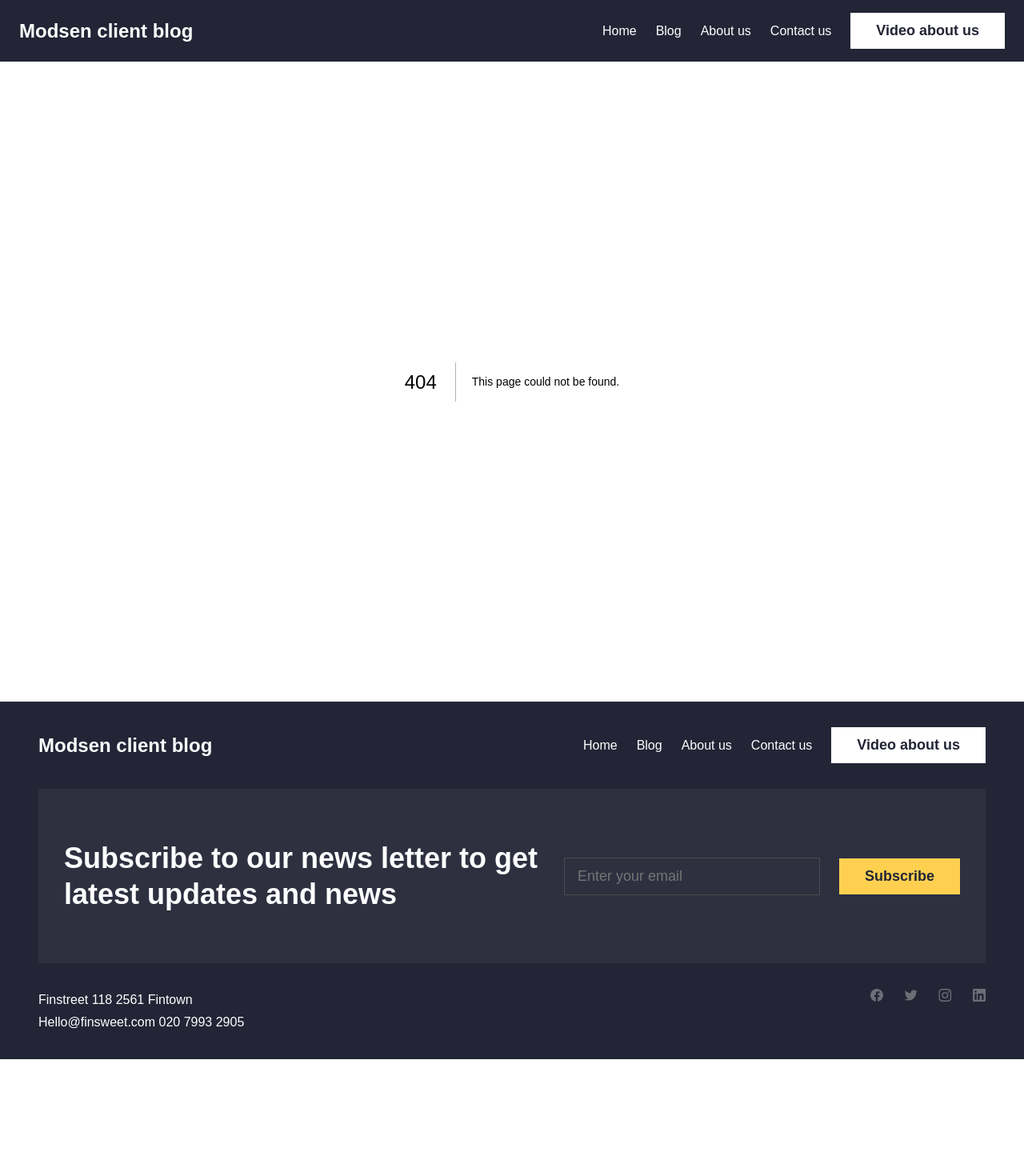
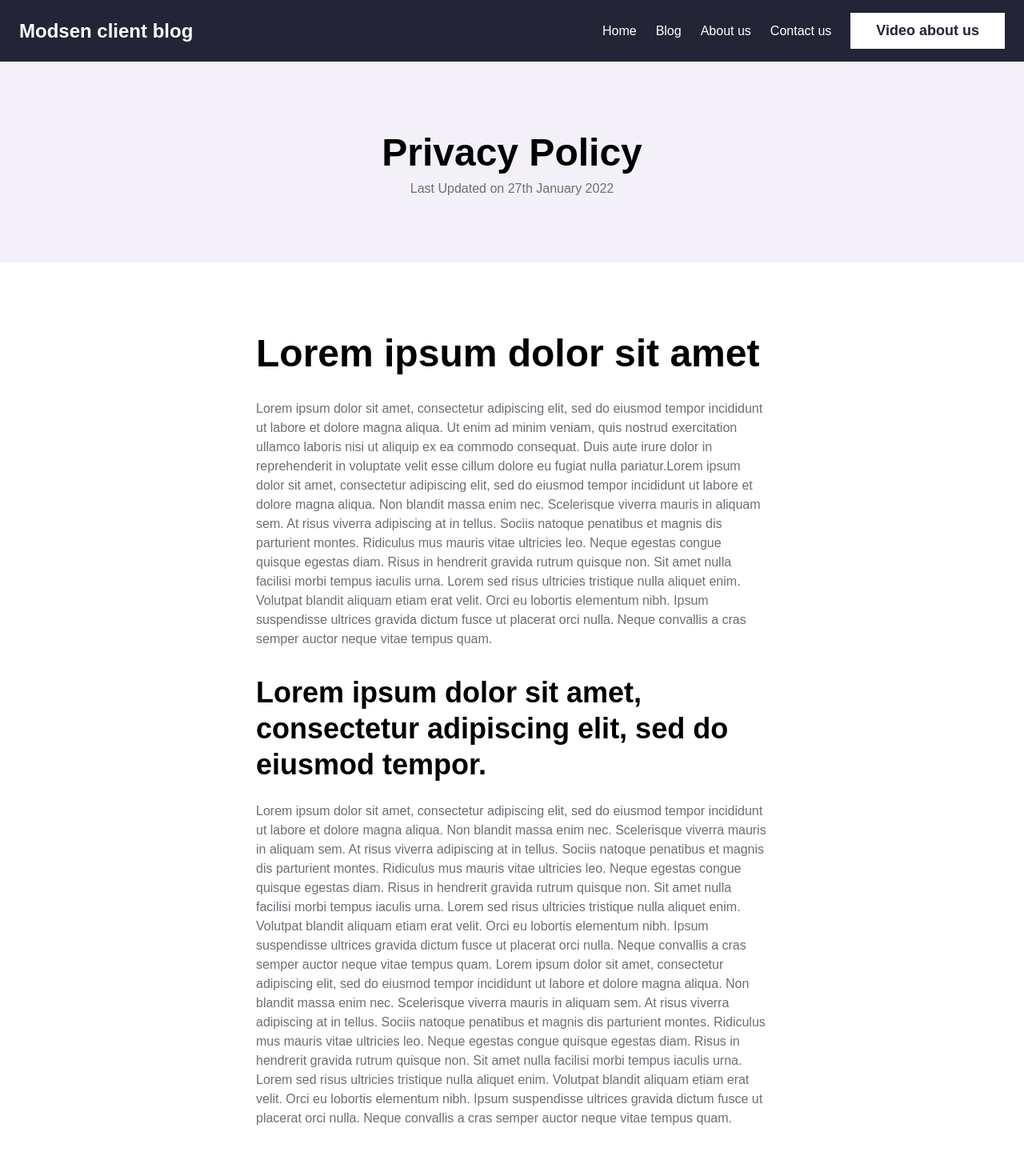
Before and after one commit to kirilbaskakov/blog, a Next.js app: page /policy in a window 1280 px wide. Before the commit this address had no page. Shown: the top 1470 px of the page at 80% size. Before the commit the page ends 1324 px from the top, so only its background shows below. Built offline with nearby package versions, Linux system fonts and the light colour scheme.

Commit message:
add: privacy policy

```diff
--- /dev/null
+++ b/src/app/policy/page.module.scss
@@ -0,0 +1,12 @@
+.main {
+    width: 60%;
+    margin: 5rem auto;
+
+    h1, h2 {
+        margin-top: 2rem;
+    }
+
+    h1 + p, h2 + p {
+        margin-top: 1.5rem;
+    }
+}
--- /dev/null
+++ b/src/app/policy/page.tsx
@@ -0,0 +1,61 @@
+import PolicyHeader from '@/components/PolicyHeader/PolicyHeader';
+import React from 'react';
+import styles from './page.module.scss';
+const page = () => {
+  return (
+    <>
+      <PolicyHeader />
+      <main className={styles.main}>
+        <h1>Lorem ipsum dolor sit amet</h1>
+        <p className="body1 secondary">
+          Lorem ipsum dolor sit amet, consectetur adipiscing elit, sed do
+          eiusmod tempor incididunt ut labore et dolore magna aliqua. Ut enim ad
+          minim veniam, quis nostrud exercitation ullamco laboris nisi ut
+          aliquip ex ea commodo consequat. Duis aute irure dolor in
+          reprehenderit in voluptate velit esse cillum dolore eu fugiat nulla
+          pariatur.Lorem ipsum dolor sit amet, consectetur adipiscing elit, sed
+          do eiusmod tempor incididunt ut labore et dolore magna aliqua. Non
+          blandit massa enim nec. Scelerisque viverra mauris in aliquam sem. At
+          risus viverra adipiscing at in tellus. Sociis natoque penatibus et
+          magnis dis parturient montes. Ridiculus mus mauris vitae ultricies
+          leo. Neque egestas congue quisque egestas diam. Risus in hendrerit
+          gravida rutrum quisque non. Sit amet nulla facilisi morbi tempus
+          iaculis urna. Lorem sed risus ultricies tristique nulla aliquet enim.
+          Volutpat blandit aliquam etiam erat velit. Orci eu lobortis elementum
+          nibh. Ipsum suspendisse ultrices gravida dictum fusce ut placerat orci
+          nulla. Neque convallis a cras semper auctor neque vitae tempus quam.
+        </p>
+        <h2>
+          Lorem ipsum dolor sit amet, consectetur adipiscing elit, sed do
+          eiusmod tempor.
+        </h2>
+        <p className="body1 secondary">
+          Lorem ipsum dolor sit amet, consectetur adipiscing elit, sed do
+          eiusmod tempor incididunt ut labore et dolore magna aliqua. Non
+          blandit massa enim nec. Scelerisque viverra mauris in aliquam sem. At
+          risus viverra adipiscing at in tellus. Sociis natoque penatibus et
+          magnis dis parturient montes. Ridiculus mus mauris vitae ultricies
+          leo. Neque egestas congue quisque egestas diam. Risus in hendrerit
+          gravida rutrum quisque non. Sit amet nulla facilisi morbi tempus
+          iaculis urna. Lorem sed risus ultricies tristique nulla aliquet enim.
+          Volutpat blandit aliquam etiam erat velit. Orci eu lobortis elementum
+          nibh. Ipsum suspendisse ultrices gravida dictum fusce ut placerat orci
+          nulla. Neque convallis a cras semper auctor neque vitae tempus quam.
+          Lorem ipsum dolor sit amet, consectetur adipiscing elit, sed do
+          eiusmod tempor incididunt ut labore et dolore magna aliqua. Non
+          blandit massa enim nec. Scelerisque viverra mauris in aliquam sem. At
+          risus viverra adipiscing at in tellus. Sociis natoque penatibus et
+          magnis dis parturient montes. Ridiculus mus mauris vitae ultricies
+          leo. Neque egestas congue quisque egestas diam. Risus in hendrerit
+          gravida rutrum quisque non. Sit amet nulla facilisi morbi tempus
+          iaculis urna. Lorem sed risus ultricies tristique nulla aliquet enim.
+          Volutpat blandit aliquam etiam erat velit. Orci eu lobortis elementum
+          nibh. Ipsum suspendisse ultrices gravida dictum fusce ut placerat orci
+          nulla. Neque convallis a cras semper auctor neque vitae tempus quam.
+        </p>
+      </main>
+    </>
+  );
+};
+
+export default page;
--- /dev/null
+++ b/src/components/PolicyHeader/PolicyHeader.module.scss
@@ -0,0 +1,5 @@
+.policyHeader {
+    background: #F4F0F8;
+    padding: 5rem 0;
+    text-align: center;
+}
--- /dev/null
+++ b/src/components/PolicyHeader/PolicyHeader.tsx
@@ -0,0 +1,13 @@
+import React from 'react';
+import styles from './PolicyHeader.module.scss';
+
+const PolicyHeader = () => {
+  return (
+    <div className={styles.policyHeader}>
+      <h1>Privacy Policy</h1>
+      <p className="body1 secondary">Last Updated on 27th January 2022</p>
+    </div>
+  );
+};
+
+export default PolicyHeader;
```
